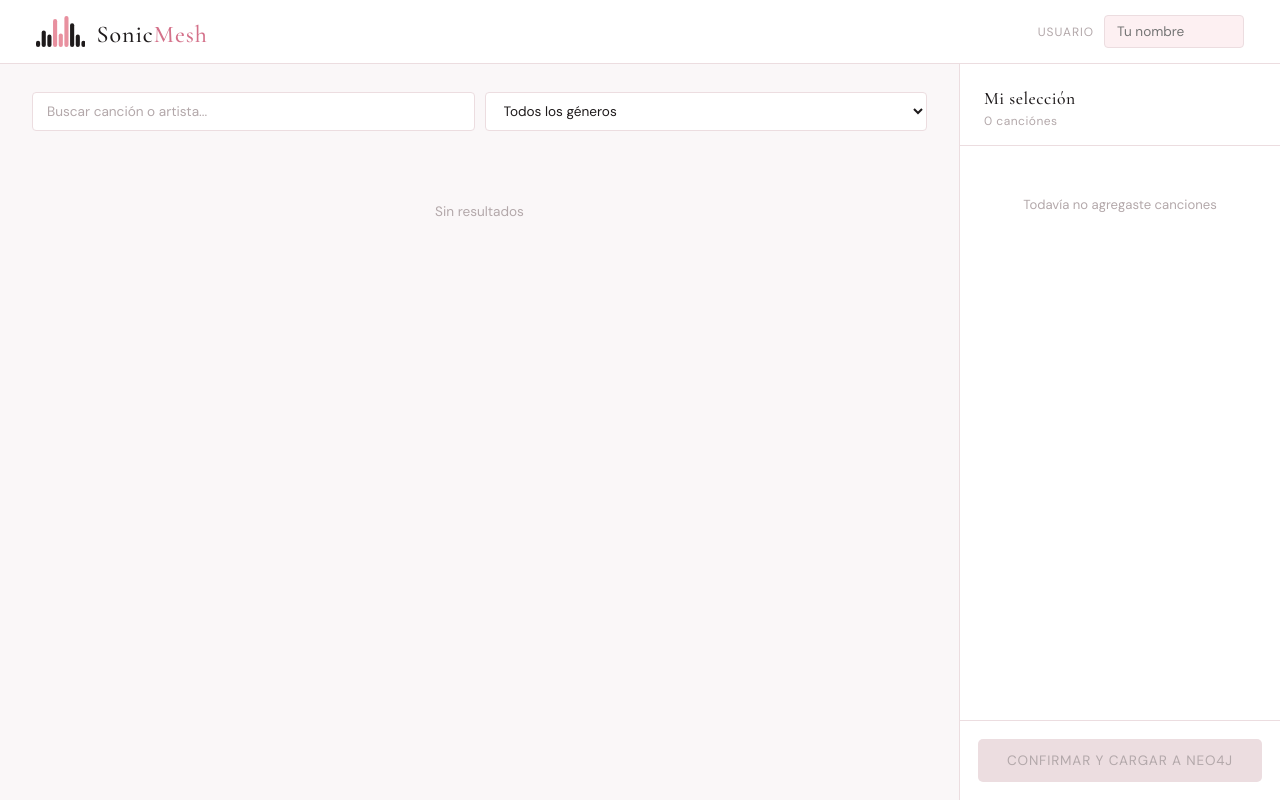
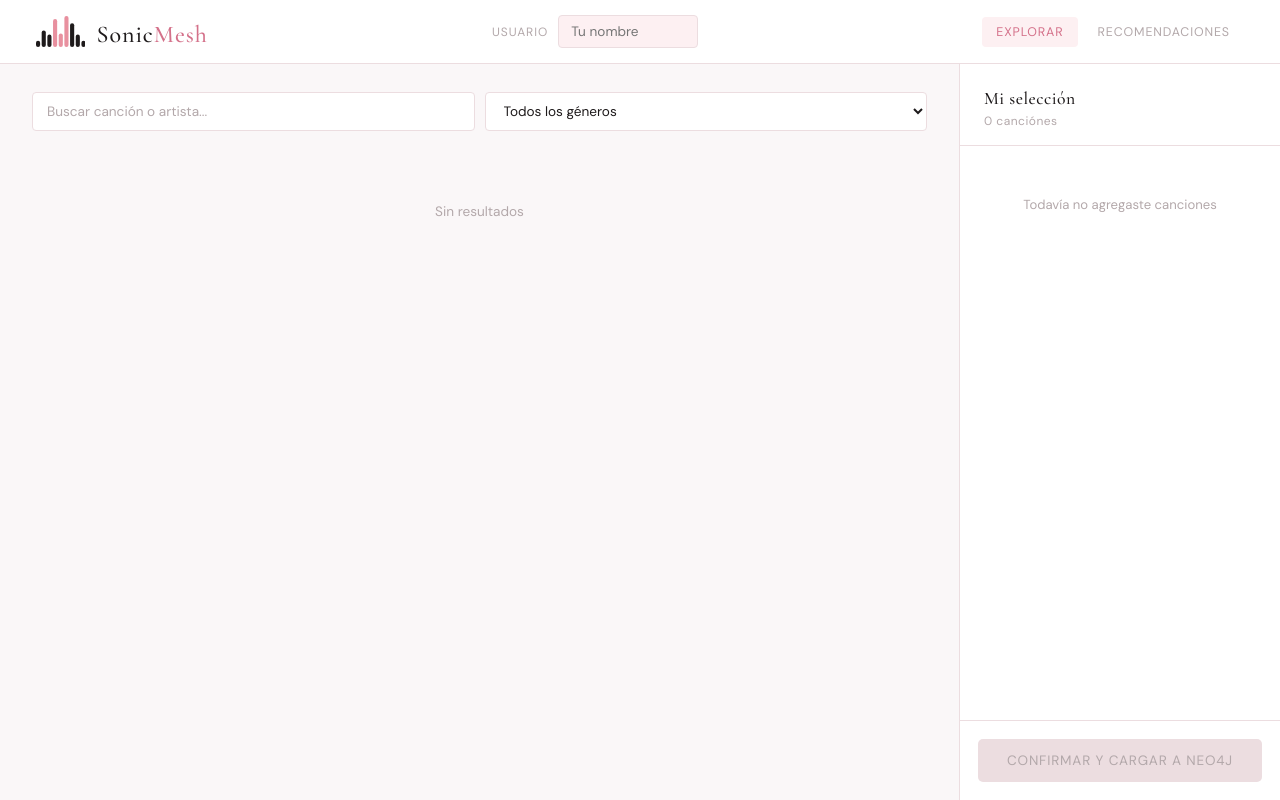
Before and after one commit to gnatanzon/Ingenieria_de_Datos_II_TPO, a Flask app: page / in a window 1280 px wide. Run offline with Flask 3, Linux system fonts and the light colour scheme; data that the repository does not hold is empty.

Commit message:
cambios en el index.html para agregar los botones a recomendaciones

```diff
--- a/templates/index.html
+++ b/templates/index.html
@@ -367,6 +367,27 @@
       font-size: 0.85rem;
     }
 
+
+    nav {
+      display: flex;
+      gap: 6px;
+    }
+
+    nav a {
+      font-size: 0.78rem;
+      letter-spacing: 0.07em;
+      text-transform: uppercase;
+      color: var(--mist);
+      text-decoration: none;
+      padding: 7px 14px;
+      border-radius: 4px;
+      transition: color 0.15s, background 0.15s;
+    }
+
+    nav a:hover { color: var(--charcoal); background: var(--frost); }
+    nav a.active { color: var(--rose); background: var(--frost); }
+
+
     ::-webkit-scrollbar { width: 4px; }
     ::-webkit-scrollbar-track { background: transparent; }
     ::-webkit-scrollbar-thumb { background: var(--border); border-radius: 2px; }
@@ -394,6 +415,10 @@
     <label>Usuario</label>
     <input type="text" id="input-usuario" placeholder="Tu nombre" value="">
   </div>
+  <nav>
+    <a href="/" class="active">Explorar</a>
+    <a href="/recomendaciones" >Recomendaciones</a>
+  </nav>
 </header>
 
 <div class="layout">
```
